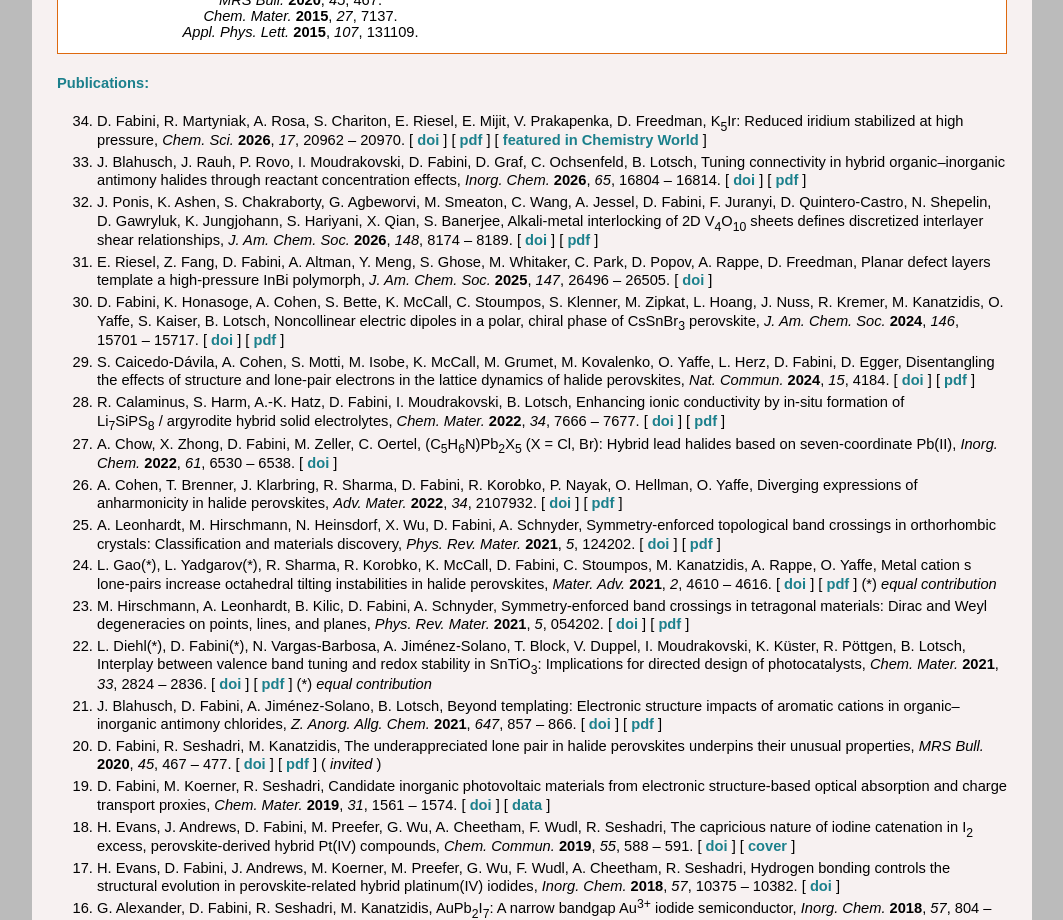
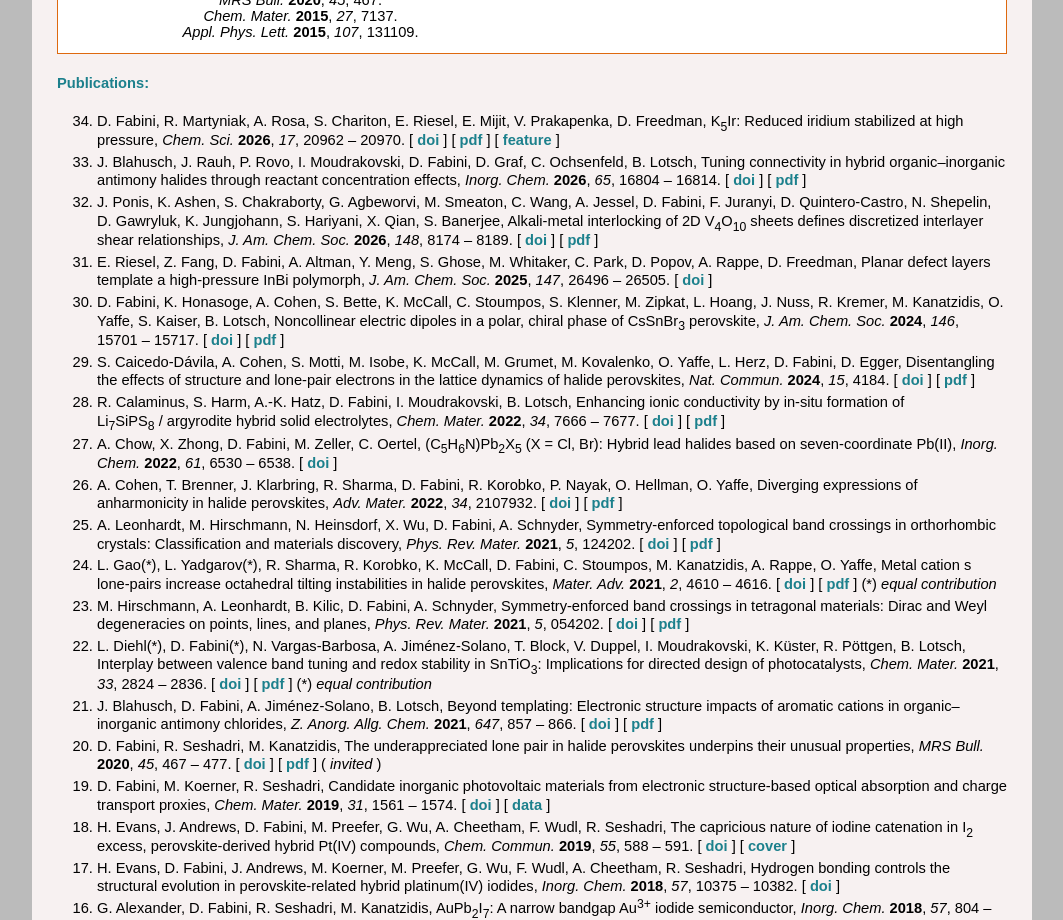
Before and after one commit to dougfabini/dougfabini.github.io, a plain HTML site: page index.html in a window 1280 px wide. Shown: the part 1520-2440 px from the top of the page, without its empty margins (108-1171 px from the left). Drawn offline with Linux system fonts and the light colour scheme.

Commit message:
Update index.html

```diff
--- a/index.html
+++ b/index.html
@@ -170,7 +170,7 @@
 
 <li>
 D. Fabini, R. Martyniak, A. Rosa, S. Chariton, E. Riesel, E. Mijit, V. Prakapenka, D. Freedman,
-K<sub>5</sub>Ir: Reduced iridium stabilized at high pressure, <i>Chem. Sci.</i> <b>2026</b>, <i>17</i>, 20962&nbsp;&ndash;&nbsp;20970. [&nbsp;<a href="https://doi.org/10.1039/D6SC03528K"><b>doi</b></a>&nbsp;]&nbsp;[&nbsp;<a href="https://pubs.rsc.org/sc/article-pdf/doi/10.1039/d6sc03528k/14778607/d6sc03528k.pdf"><b>pdf</b></a>&nbsp;] [&nbsp;<a href="https://www.chemistryworld.com/news/high-pressure-hunt-for-iridide-anion-reveals-unusual-intermetallic-compound-instead/4024495.article"><b>featured in Chemistry World</b></a>&nbsp;]
+K<sub>5</sub>Ir: Reduced iridium stabilized at high pressure, <i>Chem. Sci.</i> <b>2026</b>, <i>17</i>, 20962&nbsp;&ndash;&nbsp;20970. [&nbsp;<a href="https://doi.org/10.1039/D6SC03528K"><b>doi</b></a>&nbsp;]&nbsp;[&nbsp;<a href="https://pubs.rsc.org/sc/article-pdf/doi/10.1039/d6sc03528k/14778607/d6sc03528k.pdf"><b>pdf</b></a>&nbsp;] [&nbsp;<a href="https://www.chemistryworld.com/news/high-pressure-hunt-for-iridide-anion-reveals-unusual-intermetallic-compound-instead/4024495.article"><b>feature</b></a>&nbsp;]
 
 <li>
 J. Blahusch, J. Rauh, P. Rovo, I. Moudrakovski, D. Fabini, D. Graf, C. Ochsenfeld, B. Lotsch,
```
